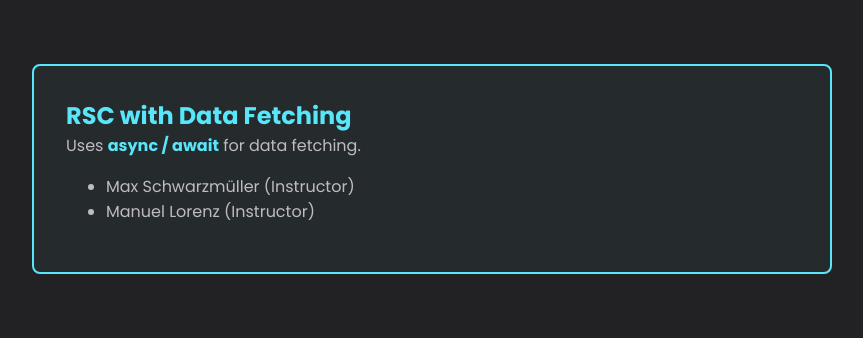
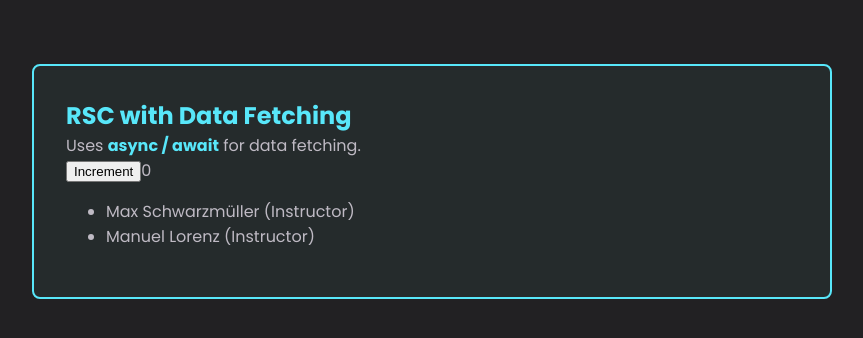
Before and after one commit to AnastasiosMpoletis/react-server-components-demo, a Next.js app: page / in a window 1280 px wide. Shown: the top 338 px of the page, without its empty margins (208-1071 px from the left). Built offline with nearby package versions, Linux system fonts and the light colour scheme.

Commit message:
L-514. Fetch users using a Promise and using it with use() hook

```diff
--- a/app/page.js
+++ b/app/page.js
@@ -1,11 +1,22 @@
-import UsePromiseDemo from "@/components/UsePromisesDemo.js";
-import { Suspense } from "react";
+import fs from 'node:fs/promises';
 
-export default function Home() {
+import { Suspense } from 'react';
+
+import UsePromiseDemo from '@/components/UsePromisesDemo';
+
+export default async function Home() {
+  const fetchUsersPromise = new Promise((resolve) =>
+    setTimeout(async () => {
+      const data = await fs.readFile('dummy-db.json', 'utf-8');
+      const users = JSON.parse(data);
+      resolve(users);
+    }, 2000)
+  );
+
   return (
     <main>
       <Suspense fallback={<p>Loading users...</p>}>
-        <UsePromiseDemo />
+        <UsePromiseDemo usersPromise={fetchUsersPromise} />
       </Suspense>
     </main>
   );
--- a/components/UsePromisesDemo.js
+++ b/components/UsePromisesDemo.js
@@ -1,15 +1,22 @@
-import fs from 'node:fs/promises';
+'use client';
 
-export default async function UsePromiseDemo() {
-  await new Promise((resolve) => setTimeout(resolve, 2000));
-  const data = await fs.readFile('dummy-db.json', 'utf-8');
-  const users = JSON.parse(data);
+import { useState, use } from 'react';
+
+export default function UsePromiseDemo({ usersPromise }) {
+  const users = use(usersPromise);
+  const [count, setCount] = useState(0);
 
   return (
     <div className='rsc'>
       <h2>RSC with Data Fetching</h2>
       <p>
         Uses <strong>async / await</strong> for data fetching.
+      </p>
+      <p>
+        <button onClick={() => setCount((prevCount) => prevCount + 1)}>
+          Increment
+        </button>
+        <span>{count}</span>
       </p>
       <ul>
         {users.map((user) => (
```
